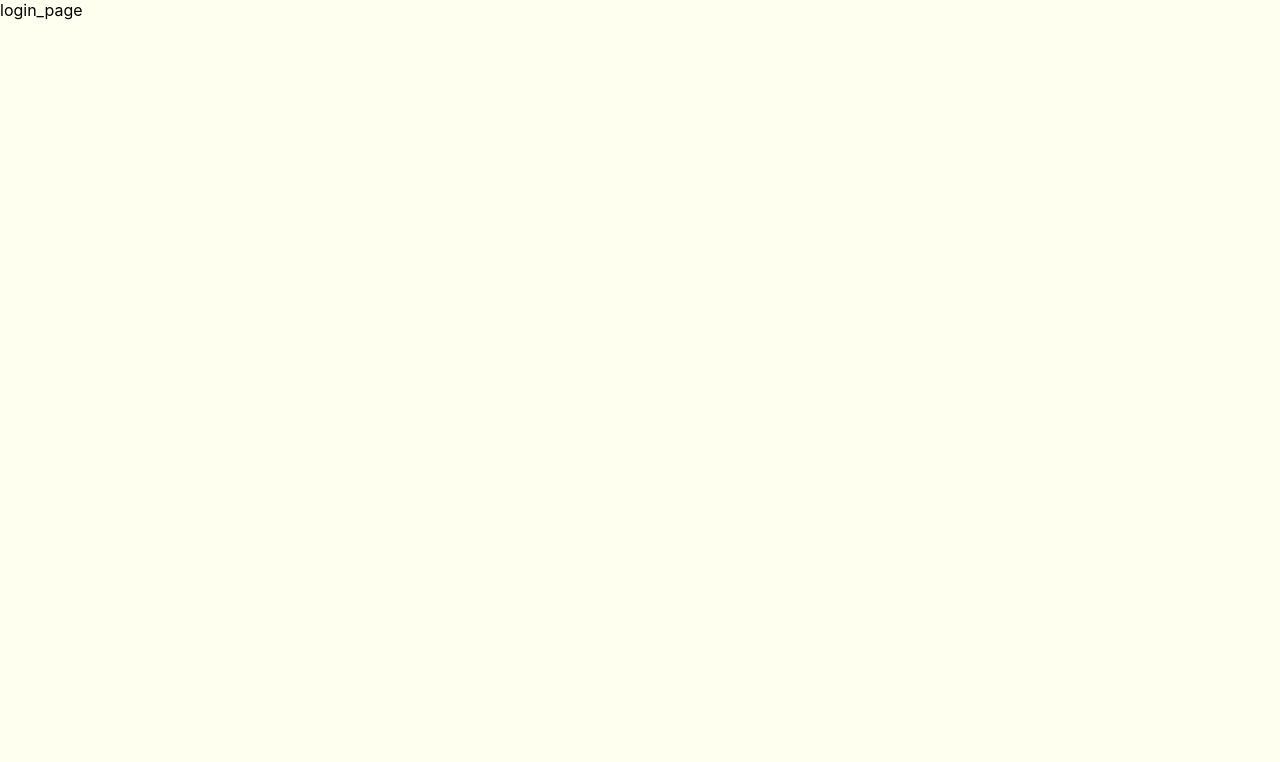
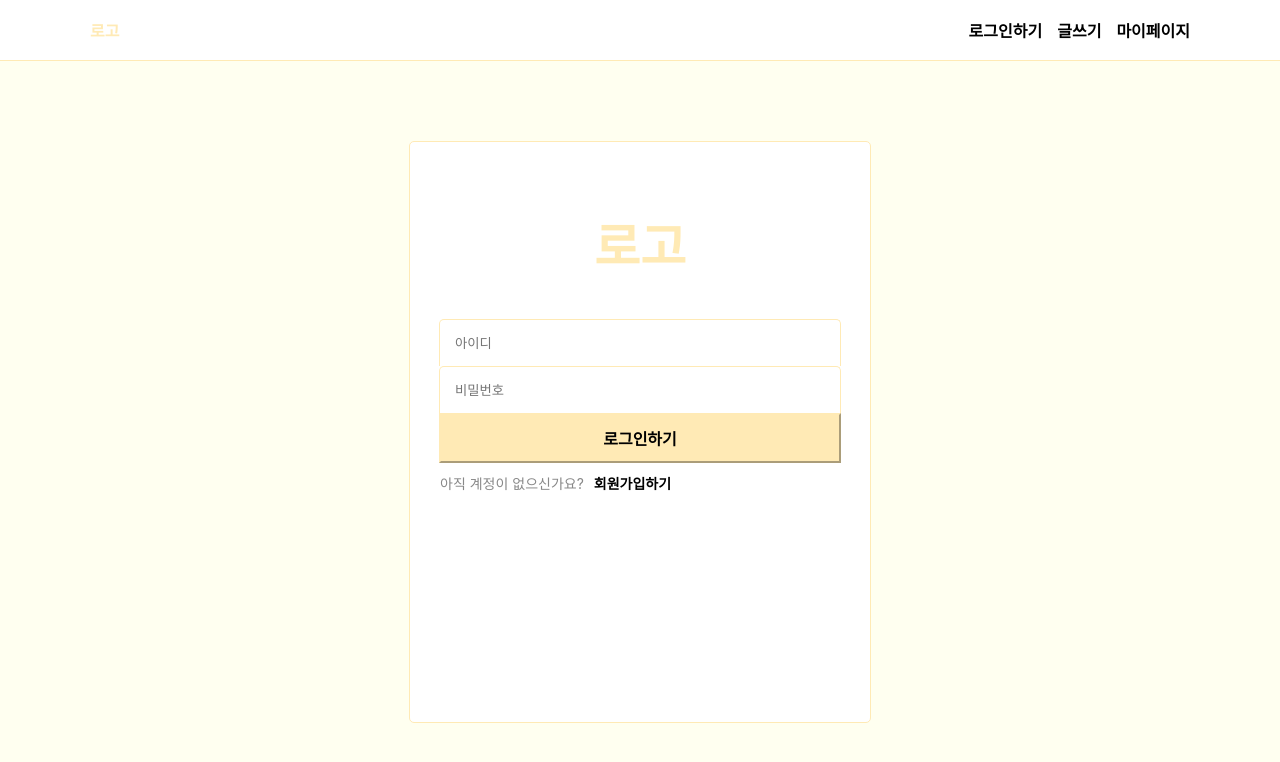
Before and after one commit to Graduation-PJ/client, a React (Create React App) app: page /login in a window 1280 px wide. Shown: the top 762 px of the page. Built offline with nearby package versions, Linux system fonts and the light colour scheme.

Commit message:
feat: login_page_UI (#3)

```diff
--- a/src/App.css
+++ b/src/App.css
@@ -2,6 +2,6 @@
     --color-main: #FFFFF0;
     --color-navbar: #FFFFFF;
     --color-line: #FFEAB5;
-    --color-preview-font: #FFEAB5;
+    --color-preview-font: #888888;
     --color-shadow-line: #E7E7E7;
 }
--- /dev/null
+++ b/src/containers/LoginPage.css
@@ -0,0 +1,62 @@
+.login_page{
+}
+
+.login_container{
+    width: 460px;
+    height: 450px;
+    display: flex;
+    flex-direction: column;
+    align-items: center;
+    background-color: white;
+    border: 1px solid;
+    border-color: var(--color-line);
+    border-radius: 5px;
+    /*로그인 form 가운데 정렬*/
+    margin-left: auto;
+    margin-right: auto;
+    /*위 아래 위치*/
+    margin-top: 80px;
+    padding: 65px 0px;
+}
+
+.logo{
+
+}
+
+.login_container >form{
+    display: flex;
+    flex-direction: column;
+    padding-top: 40px;
+}
+
+.login_container >form>input{
+    width: 370px;
+    height: 16px;
+    padding: 15px;
+
+    border: 1px solid;
+    border-bottom: none;
+    border-color: var(--color-line);
+    border-top-left-radius: 5px;
+    border-top-right-radius: 5px;
+}
+
+.login_container >form>button{
+    height: 50px;
+    background-color: var(--color-line);
+    border-color: var(--color-line);
+    font-weight: bold;
+    font-size: 16px;
+}
+
+.link_to_register{
+    width: 400px;
+    padding: 10px;
+    color: var(--color-preview-font);
+    font-size: 14px;
+}
+
+.register_link{
+    padding: 0px 10px;
+    font-weight: bold;
+}
--- a/src/containers/LoginPage.js
+++ b/src/containers/LoginPage.js
@@ -1,9 +1,39 @@
-import React from 'react';
+import React, {useState} from 'react';
+import './LoginPage.css';
+import NavBar from "./NavBar";
+import {Link} from "react-router-dom";
 
 function LoginPage() {
+    const [id, setId]= useState("");
+    const [password, setPassword]= useState("");
+
+    const handleLogin=(e)=>{
+        e.preventDefault();
+    }
+
     return (
         <div className="login_page">
-            login_page
+            <NavBar />
+
+            <div className="login_container">
+                <Link to="/">
+                    <span className="logo" style={{fontSize: "50px"}}>로고</span>
+                </Link>
+
+                    <form>
+                        <input type="text" placeholder="아이디"
+                               value={id} onChange={(e)=>setId(e.target.value)} />
+                        <input type="password" placeholder="비밀번호" value={password} onChange={(e)=>setPassword(e.target.value)} />
+                        <button className="login_sign_in_button" type="submit" onClick={handleLogin}>로그인하기</button>
+                    </form>
+
+                <div className="link_to_register">
+                    <span>아직 계정이 없으신가요?</span>
+                    <Link to="/register">
+                        <span className="register_link">회원가입하기</span>
+                    </Link>
+                </div>
+            </div>
         </div>
     );
 }
--- a/src/containers/NavBar.css
+++ b/src/containers/NavBar.css
@@ -1,6 +1,7 @@
 a{
     /*링크 데코레이션 없애기*/
     text-decoration: none;
+    color: black;
 }
 
 .nav_bar{
@@ -12,7 +13,6 @@ a{
     border-bottom-color: var(--color-line);
     font-size: 16px;
     padding: 18px 90px;
-
 }
 
 .logo{
@@ -24,7 +24,6 @@ a{
 }
 
 .menu_link{
-    padding-left: 15px;
-    color: black;
     font-weight: bold;
+    margin-left: 15px;  /*링크들 사이 간격*/
 }
--- a/src/containers/NavBar.js
+++ b/src/containers/NavBar.js
@@ -12,18 +12,19 @@ function NavBar() {
             </Link>
 
             <div className="nav_menu">
-                <Link to="/login">
-                    {/*로그인하기 링크*/}
-                    <span className="menu_link">로그인하기</span>
-                </Link>
-                <Link to="/newPost">
-                    {/*글쓰기 링크*/}
-                    <span className="menu_link">글쓰기</span>
-                </Link>
-                <Link to="/myPage">
-                    {/*마이페이지 링크*/}
-                    <span className="menu_link">마이페이지</span>
-                </Link>
+                {/*로그인하기 링크*/}
+                <span className="menu_link">
+                <Link to="/login">로그인하기</Link>
+                </span>
+                {/*글쓰기 링크*/}
+                <span className="menu_link">
+                <Link to="/newPost">글쓰기</Link>
+                </span>
+                {/*마이페이지 링크*/}
+                <span className="menu_link">
+                <Link to="/myPage">마이페이지</Link>
+                </span>
+
             </div>
         </div>
     );
```
